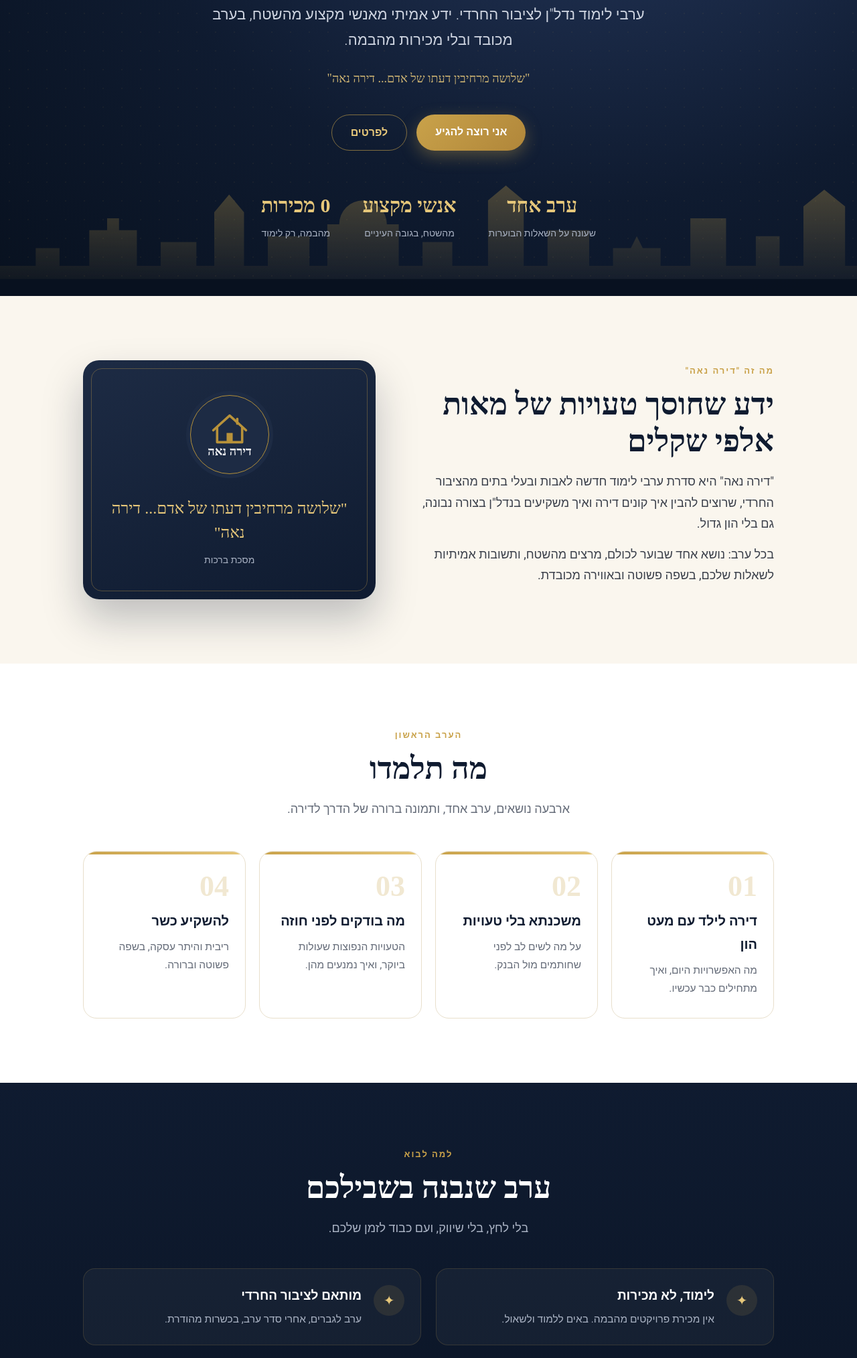
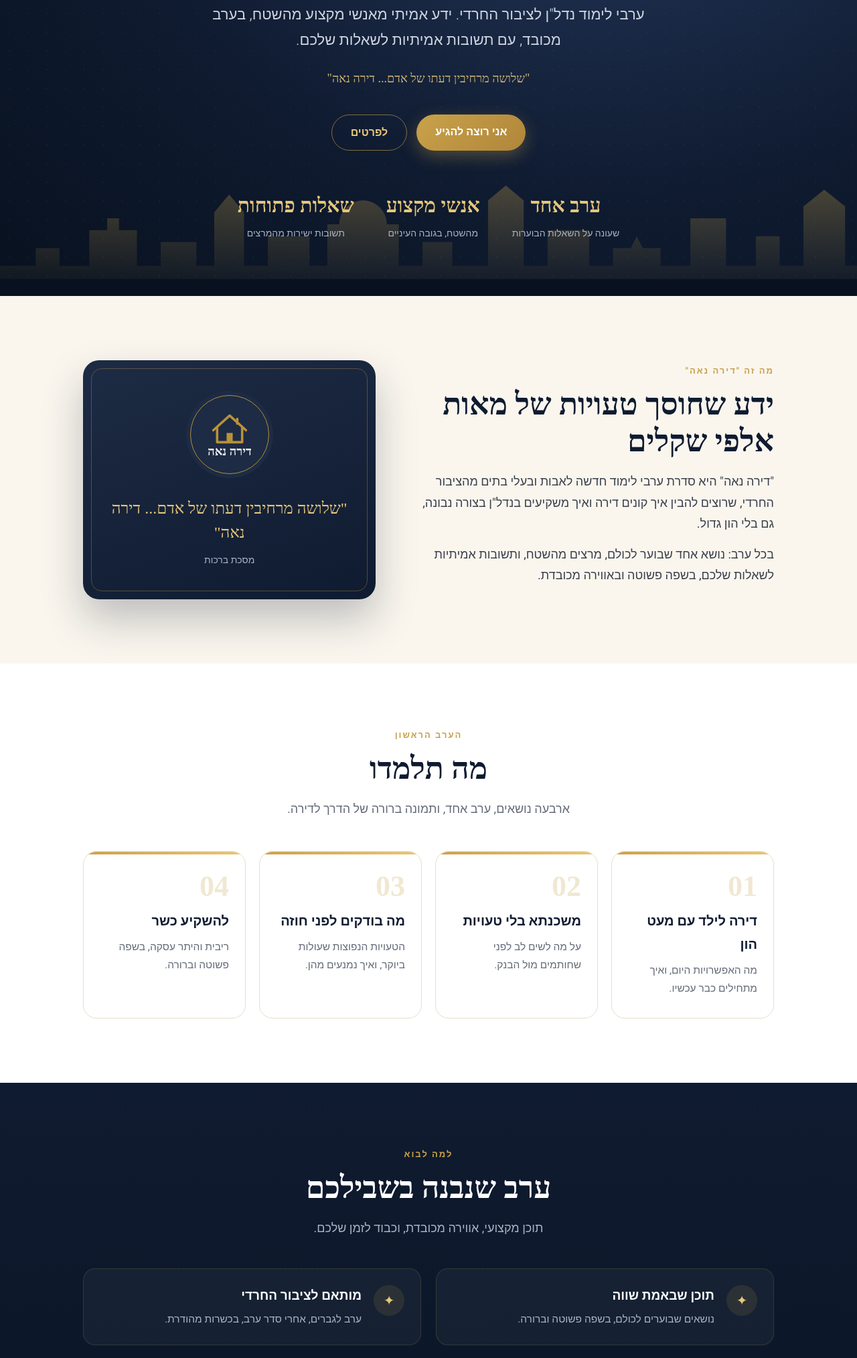
Before and after one commit to dira-naa/dira-naa.github.io, a plain HTML site: page index.html in a window 1280 px wide. Shown: the part 386-2414 px from the top of the page at 67% size. Drawn offline with Linux system fonts and the light colour scheme; a web font is replaced by a local one.

Commit message:
Add files via upload

```diff
--- a/index.html
+++ b/index.html
@@ -147,7 +147,7 @@
   <div class="wrap">
     <div class="eyebrow"><i></i>הערב הראשון · בקרוב בירושלים</div>
     <h1>דירה לילד<br><span class="gold-text">גם עם הון קטן</span></h1>
-    <p class="lead">ערבי לימוד נדל"ן לציבור החרדי. ידע אמיתי מאנשי מקצוע מהשטח, בערב מכובד ובלי מכירות מהבמה.</p>
+    <p class="lead">ערבי לימוד נדל"ן לציבור החרדי. ידע אמיתי מאנשי מקצוע מהשטח, בערב מכובד, עם תשובות אמיתיות לשאלות שלכם.</p>
     <p class="quote">"שלושה מרחיבין דעתו של אדם... דירה נאה"</p>
     <div class="ctas">
       <a class="btn" href="#register">אני רוצה להגיע</a>
@@ -156,7 +156,7 @@
     <div class="stats">
       <div class="stat"><b>ערב אחד</b><small>שעונה על השאלות הבוערות</small></div>
       <div class="stat"><b>אנשי מקצוע</b><small>מהשטח, בגובה העיניים</small></div>
-      <div class="stat"><b>0 מכירות</b><small>מהבמה, רק לימוד</small></div>
+      <div class="stat"><b>שאלות פתוחות</b><small>תשובות ישירות מהמרצים</small></div>
     </div>
   </div>
   <svg class="skyline" viewBox="0 0 1440 220" preserveAspectRatio="none" aria-hidden="true">
@@ -196,10 +196,10 @@
   <div class="center">
     <span class="kicker">למה לבוא</span>
     <h2>ערב שנבנה בשבילכם</h2>
-    <p class="sub">בלי לחץ, בלי שיווק, ועם כבוד לזמן שלכם.</p>
+    <p class="sub">תוכן מקצועי, אווירה מכובדת, וכבוד לזמן שלכם.</p>
   </div>
   <div class="why">
-    <div class="reveal"><span class="ic">✦</span><span><h3>לימוד, לא מכירות</h3><p>אין מכירת פרויקטים מהבמה. באים ללמוד ולשאול.</p></span></div>
+    <div class="reveal"><span class="ic">✦</span><span><h3>תוכן שבאמת שווה</h3><p>נושאים שבוערים לכולם, בשפה פשוטה וברורה.</p></span></div>
     <div class="reveal"><span class="ic">✦</span><span><h3>מותאם לציבור החרדי</h3><p>ערב לגברים, אחרי סדר ערב, בכשרות מהודרת.</p></span></div>
     <div class="reveal"><span class="ic">✦</span><span><h3>אנשי מקצוע מהשטח</h3><p>שאלות ותשובות פתוחות עם מי שעושה את זה כל יום.</p></span></div>
     <div class="reveal"><span class="ic">✦</span><span><h3>מקומות מוגבלים</h3><p>הכניסה בהרשמה מראש, והנרשמים מוקדם מקבלים עדיפות.</p></span></div>
@@ -274,7 +274,7 @@
     <details><summary>מי עומד מאחורי "דירה נאה"?</summary><p>צוות קטן מתחום הארגון והטכנולוגיה, שרוצה להנגיש לציבור החרדי ידע אמיתי על נדל"ן. זו סדרת ערבים חדשה, וזה הערב הראשון.</p></details>
     <details><summary>אתם מוכרים דירות או נותנים ייעוץ?</summary><p>לא. אנחנו רק מארגנים את ערבי הלימוד. המידע בערב הוא כללי, ואינו ייעוץ השקעות או ייעוץ משפטי.</p></details>
     <details><summary>כמה זה עולה?</summary><p>הפרטים יפורסמו יחד עם התאריך. הנרשמים מראש יקבלו עדיפות.</p></details>
-    <details><summary>מי מממן את הערב?</summary><p>נותני חסות מתחום הנדל"ן, שמציגים בדוכנים. מהבמה אין מכירות.</p></details>
+    <details><summary>מי מממן את הערב?</summary><p>נותני חסות מתחום הנדל"ן, המשכנתאות והמשפט, שמציגים בדוכנים במקום.</p></details>
   </div>
 </div></section>
 
```
